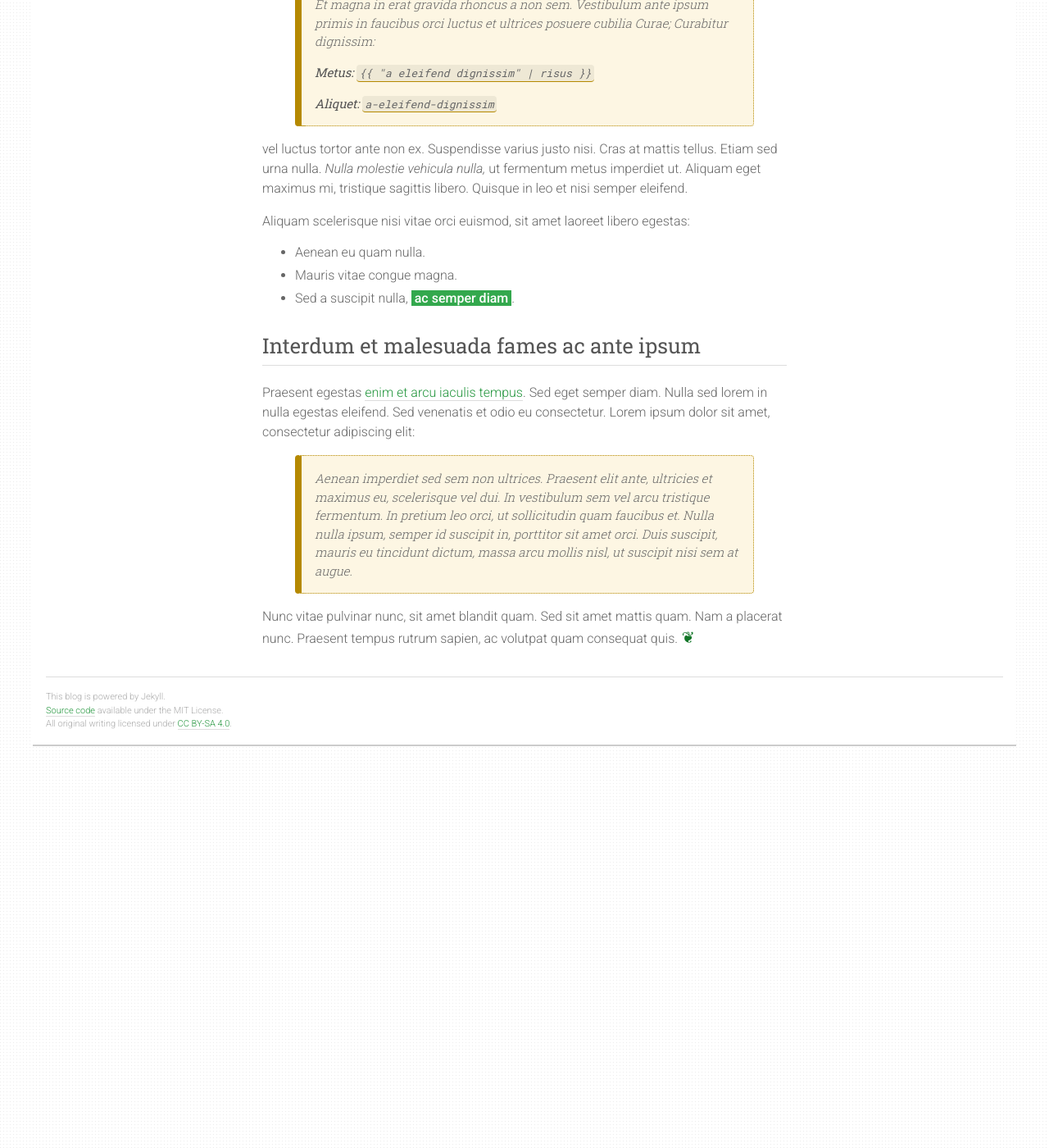
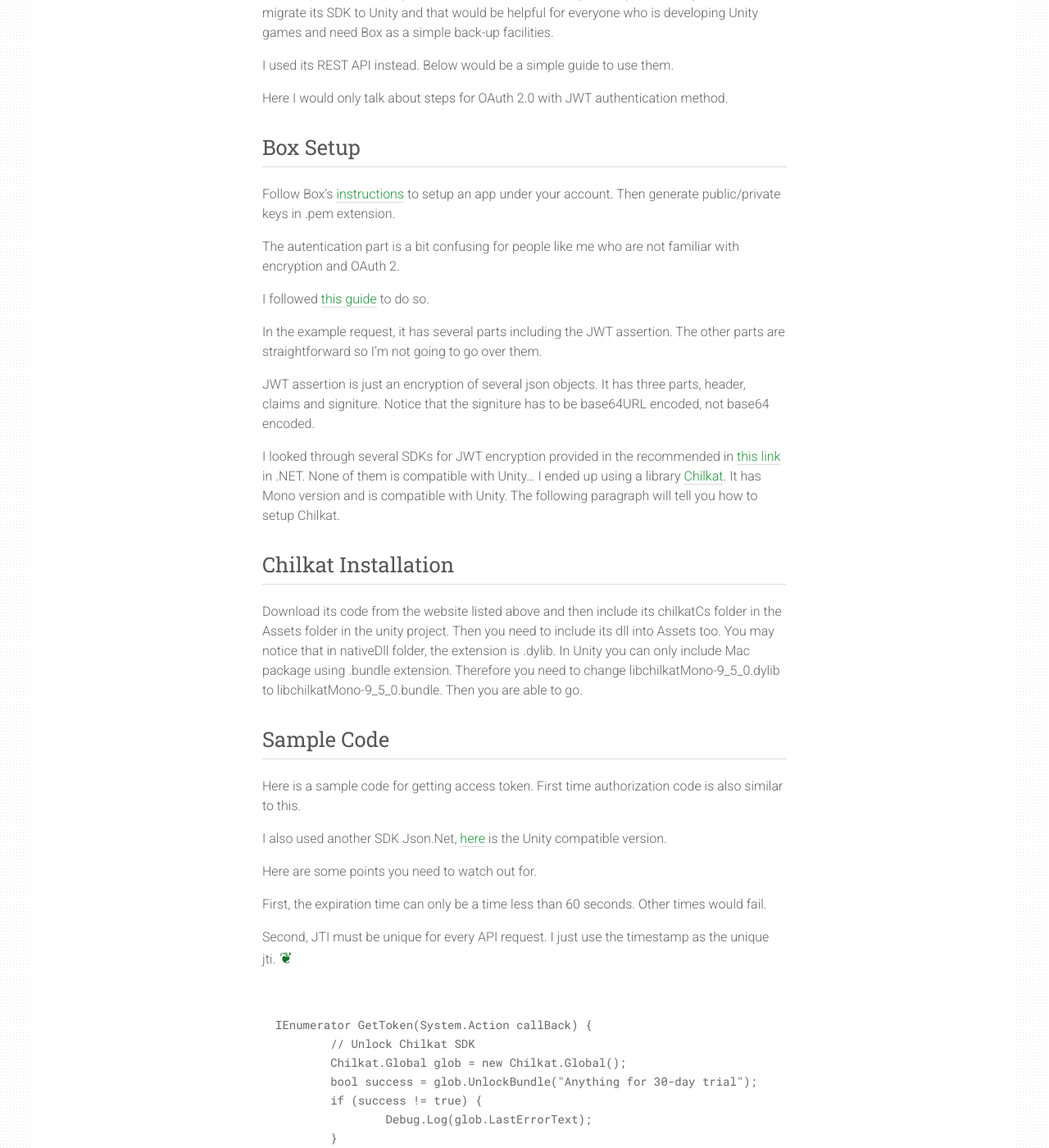
Before and after one commit to yawenl/yawenl.github.io, a Jekyll site: the page built from _posts/2017-07-01-box-on-unity.md, in a window 1280 px wide and 1400 px high, scrolled down 577 px. Shown: the whole window at 82% size. Built offline with Jekyll 4.4.1, drawn with Linux system fonts in a browser that asks for light colours; before the commit the page ends 1535 px from its top, so only the background shows below that; some of the changed text lies outside the part shown.

Commit message:
box in unity

```diff
--- a/_posts/2017-07-01-box-on-unity.md
+++ b/_posts/2017-07-01-box-on-unity.md
@@ -1,44 +1,114 @@
 ---
-title: Box API on Unity
+title: Box API on Unity on Mac
 teaser: Quick guide for using Box' API in Unity
 category: problems
 tags: [unity, box]
 ---
 
-Mauris ac nunc at nisi congue accumsan
 --------------------------------------
 
-Aliquam iaculis urna aliquam [nisi ornare congue][nisi]:
+Forewords
+--------------------------------------
+Recently I was migrating Box's API to one of my iOS app using Unity on Mac.
 
-> #### Pellentesque
->
-> Et magna in erat gravida rhoncus a non sem. Vestibulum ante ipsum primis in
-> faucibus orci luctus et ultrices posuere cubilia Curae; Curabitur dignissim:
->
-> <b>Metus:</b> `{% raw %}{{ "a eleifend dignissim" | risus }}{% endraw %}`
->
-> <b>Aliquet:</b> `a-eleifend-dignissim`
+Unity has a special edition for only mac. I originally tried to use its .NET SDK, but the SDK is not compatible with Unity's .NET subset. Please message me if you have a good solution to migrate its SDK to Unity and that would be helpful for everyone who is developing Unity games and need Box as a simple back-up facilities.
 
-vel luctus tortor ante non ex. Suspendisse varius justo nisi. Cras at mattis tellus. Etiam sed urna nulla. _Nulla molestie vehicula nulla,_ ut fermentum metus imperdiet ut. Aliquam eget maximus mi, tristique sagittis libero. Quisque in leo et nisi semper eleifend.
+I used its REST API instead. Below would be a simple guide to use them.
 
-Aliquam scelerisque nisi vitae orci euismod, sit amet laoreet libero egestas:
+Here I would only talk about steps for OAuth 2.0 with JWT authentication method.
 
-* Aenean eu quam nulla.
-* Mauris vitae congue magna.
-* Sed a suscipit nulla, <mark>ac semper diam</mark>.
-
-Interdum et malesuada fames ac ante ipsum
+Box Setup
 -----------------------------------------
 
-Praesent egestas [enim et arcu iaculis tempus][enim]. Sed eget semper diam. Nulla sed lorem in nulla egestas eleifend. Sed venenatis et odio eu consectetur. Lorem ipsum dolor sit amet, consectetur adipiscing elit:
+Follow Box's [instructions](https://developer.box.com/docs/configuring-box-platform) to setup an app under your account. Then generate public/private keys in .pem extension.
 
-> Aenean imperdiet sed sem non ultrices. Praesent elit ante, ultricies et
-> maximus eu, scelerisque vel dui. In vestibulum sem vel arcu tristique
-> fermentum. In pretium leo orci, ut sollicitudin quam faucibus et. Nulla nulla
-> ipsum, semper id suscipit in, porttitor sit amet orci. Duis suscipit, mauris
-> eu tincidunt dictum, massa arcu mollis nisl, ut suscipit nisi sem at augue.
+The autentication part is a bit confusing for people like me who are not familiar with encryption and OAuth 2.
 
-Nunc vitae pulvinar nunc, sit amet blandit quam. Sed sit amet mattis quam. Nam a placerat nunc. Praesent tempus rutrum sapien, ac volutpat quam consequat quis.
+I followed [this guide](https://developer.box.com/docs/authentication-with-jwt) to do so.
 
-[nisi]: {% link _posts/2017-03-28-jekyll-on-windows.md %}
-[enim]: {% post_url 2017-03-28-jekyll-on-windows %}
+In the example request, it has several parts including the JWT assertion. The other parts are straightforward so I'm not going to go over them.
+
+JWT assertion is just an encryption of several json objects. It has three parts, header, claims and signiture. Notice that the signiture has to be base64URL encoded, not base64 encoded.
+
+I looked through several SDKs for JWT encryption provided in the recommended in [this link](https://jwt.io/#libraries) in .NET. None of them is compatible with Unity... I ended up using a library [Chilkat](https://www.chilkatsoft.com/mono.asp). It has Mono version and is compatible with Unity. The following paragraph will tell you how to setup Chilkat.
+
+Chilkat Installation
+-----------------------------------------
+Download its code from the website listed above and then include its chilkatCs folder in the Assets folder in the unity project. Then you need to include its dll into Assets too. You may notice that in nativeDll folder, the extension is .dylib. In Unity you can only include Mac package using .bundle extension.  Therefore you need to change libchilkatMono-9_5_0.dylib to libchilkatMono-9_5_0.bundle. Then you are able to go.
+
+Sample Code
+-----------------------------------------
+Here is a sample code for getting access token. First time authorization code is also similar to this.
+
+I also used another SDK Json.Net, [here](https://github.com/SaladLab/Json.Net.Unity3D/releases ) is the Unity compatible version.
+
+Here are some points you need to watch out for.
+
+First, the expiration time can only be a time less than 60 seconds. Other times would fail.
+
+Second, JTI must be unique for every API request. I just use the timestamp as the unique jti.
+
+<pre><code>
+IEnumerator GetToken(System.Action<string> callBack) {
+	// Unlock Chilkat SDK
+	Chilkat.Global glob = new Chilkat.Global();
+	bool success = glob.UnlockBundle("Anything for 30-day trial");
+	if (success != true) {
+		Debug.Log(glob.LastErrorText);
+	}
+
+	var secret = "secret"; // your own secret used to generate private key
+
+	// load private key
+	Chilkat.PrivateKey privKey = new Chilkat.PrivateKey();
+	success = privKey.LoadEncryptedPemFile("/Users/InternAccount/Desktop/private_key.pem",secret);
+
+	// JWT SDK
+	Chilkat.Jwt jwt = new Chilkat.Jwt();
+
+	//  Build the JWT header
+	Chilkat.JsonObject jose = new Chilkat.JsonObject();
+	//  Use RS256.  Pass the string "RS384" or "RS512" to use RSA with SHA-384 or SHA-512.
+	success = jose.AppendString("alg","RS256");
+	success = jose.AppendString("typ","JWT");
+	success = jose.AppendString("kid",Public_Key_Id);
+
+	// Build JWT claims
+	Chilkat.JsonObject claims = new Chilkat.JsonObject();
+	success = claims.AppendString("iss",Client_Id);
+	success = claims.AppendString("sub",Sub);
+	success = claims.AppendString("aud","https://api.box.com/oauth2/token");
+	success = claims.AppendString("box_sub_type", Box_Sub_Type);
+	int curDateTime = jwt.GenNumericDate(0);
+
+	// Box only allows exp time to be 60 seconds; here I used recommended 30 seconds
+	Debug.Log("time " + (curDateTime + 30));
+	success = claims.AddIntAt(-1,"exp",curDateTime + 30);
+	// jti has to be unique for every request
+	success = claims.AppendString("jti", UNIQUE_JTI + curDateTime.ToString());
+	jwt.AutoCompact = true;
+
+	// Generate JWT assertion
+	string jwt_assertion = jwt.CreateJwtPk(jose.Emit(),claims.Emit(),privKey);
+	Debug.Log ("assertion " + jwt_assertion);
+
+	// Generate payload for Box API call
+	Dictionary<string, string> content = new Dictionary<string, string>();
+	content.Add("grant_type", "urn:ietf:params:oauth:grant-type:jwt-bearer");
+	content.Add("client_id", Client_Id);
+	content.Add("client_secret", Client_Secret);
+	content.Add("assertion", jwt_assertion);
+
+	UnityWebRequest www = UnityWebRequest.Post("https://api.box.com/oauth2/token", content);
+
+	yield return www.Send();
+	Token token = new Token();
+	if (!www.isNetworkError) {
+		string resultContent = www.downloadHandler.text;
+		Debug.Log ("inside" + resultContent + "  " + fileName);
+		token = JsonUtility.FromJson<Token> (resultContent);
+		Debug.Log ("token" + token.access_token);
+	}
+	callBack (token.access_token);
+}
+</code></pre>
```
Also changed, not shown: _posts/2017-03-26-integer-ultrices-elit-sit-amet.md (deleted, +0 -46 lines), _posts/2017-03-27-lorem-ipsum-dolor.md (deleted, +0 -44 lines), _posts/2017-03-28-jekyll-on-windows.md (+1 -1 lines), _posts/2017-03-28-welcome-to-solana.md (deleted, +0 -26 lines).
